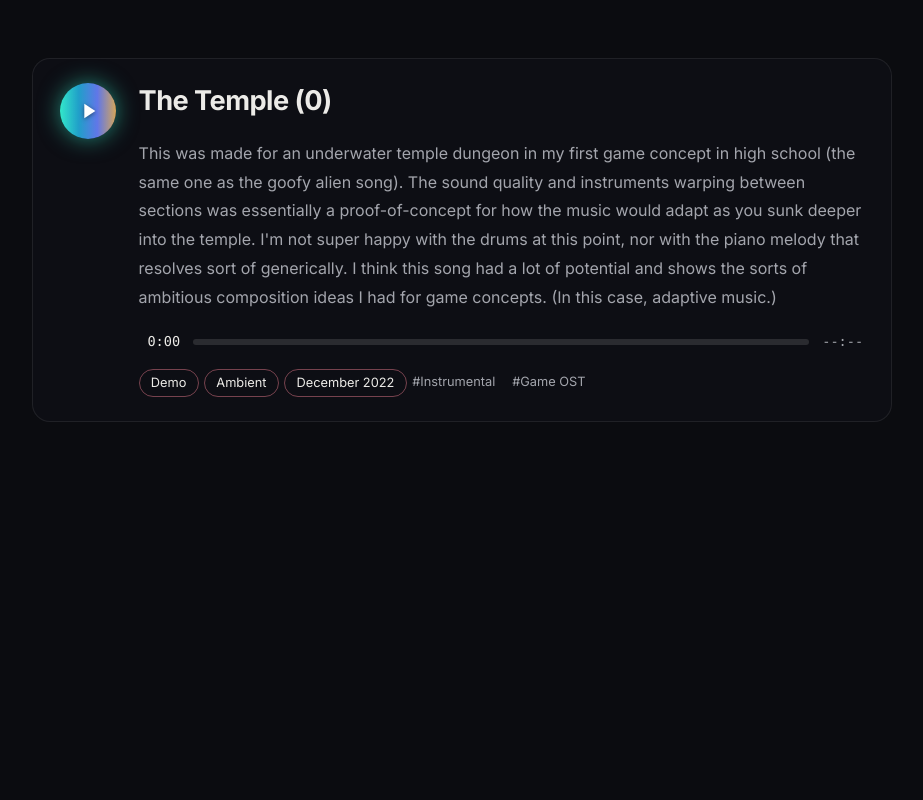
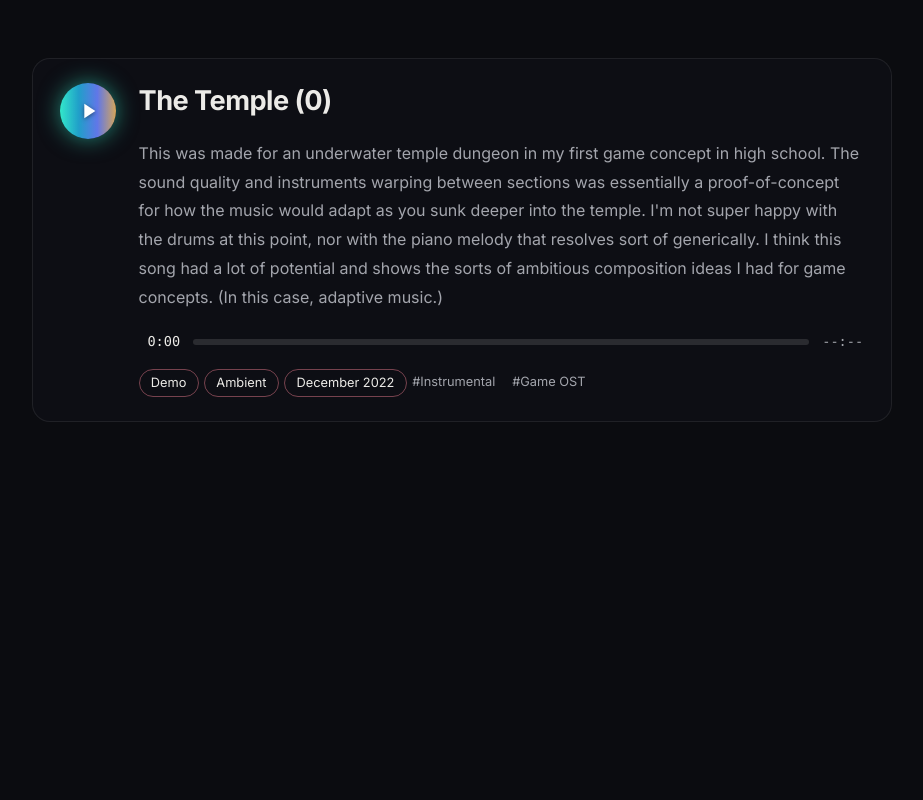
Before and after one commit to drewreed2005/Zciduck, a React (Vite) app: page /music in a window 1280 px wide. Shown: the part 5760-6560 px from the top of the page, without its empty margins (178-1101 px from the left). Built offline with nearby package versions, Linux system fonts and the light colour scheme.

Commit message:
slight changes to track descriptions

```diff
--- a/package.json
+++ b/package.json
@@ -10,6 +10,7 @@
     "preview": "vite preview"
   },
   "dependencies": {
+    "canvas-confetti": "^1.9.4",
     "react": "^19.2.8",
     "react-dom": "^19.2.8",
     "react-router-dom": "^7.18.4"
--- a/src/data/tracks.js
+++ b/src/data/tracks.js
@@ -33,7 +33,7 @@ export const tracks = [
     {
         id: "rainstorm-brainstorm",
         title: "Rainstorm Brainstorm",
-        description: "I always considered this the \"first song\" I ever made, but it's really just the first song I was proud of by the time I finished it. Having access to a real DAW for the first time let me expand beyond the sounds I was stuck with on sheet music composition sites, but also opened to door to some lazy behavior like heavily repeating instrumental sections. All things considered, I think younger me did a pretty good job with this song. Putting a flanger on top of percussion might be an underrated strat.",
+        description: "I always considered this the \"first song\" I ever made, but it's really just the first song I was proud of by the time I finished it. Having access to a real DAW for the first time let me expand beyond the sounds I was stuck with on sheet music composition sites, but also opened to door to some lazy behavior like heavily repeating instrumental sections. All things considered, I think younger me did a pretty good job with this song. Flanging the percussion turned out pretty good.",
         src: "/projects/music/rainstorm-brainstorm.mp3",
         colors: ["#751ec1", "#104cff", "#2fc3dd"],
 
@@ -93,7 +93,7 @@ export const tracks = [
     {
         id: "the-temple",
         title: "The Temple (0)",
-        description: "This was made for an underwater temple dungeon in my first game concept in high school (the same one as the goofy alien song). The sound quality and instruments warping between sections was essentially a proof-of-concept for how the music would adapt as you sunk deeper into the temple. I'm not super happy with the drums at this point, nor with the piano melody that resolves sort of generically. I think this song had a lot of potential and shows the sorts of ambitious composition ideas I had for game concepts. (In this case, adaptive music.)",
+        description: "This was made for an underwater temple dungeon in my first game concept in high school. The sound quality and instruments warping between sections was essentially a proof-of-concept for how the music would adapt as you sunk deeper into the temple. I'm not super happy with the drums at this point, nor with the piano melody that resolves sort of generically. I think this song had a lot of potential and shows the sorts of ambitious composition ideas I had for game concepts. (In this case, adaptive music.)",
         src: "/projects/music/the-temple.mp3",
         colors: ["#33e8ca", "#209fc9", "#6077e8", "#d5a65a"],
 
@@ -123,7 +123,7 @@ export const tracks = [
     {
         id: "goofy-enemy",
         title: "(Battle with a) Goofy Enemy",
-        description: "This song, which I made for a weird alien character in my first game idea from high school, was one of my biggest fluke successes. There were a lot of weird instrumental choices in this one and I think it's kind of a miracle that it sounds as good as (I think) it does. My favorite part is that, at the very end there, you can tell I got to record my guitar with relatively clean audio quality; I haven't managed to achieve that since, and you'll see what I mean if you scroll a little further. Someday, I'll figure the settings out.",
+        description: "This song, which I made for a weird alien character in my first game idea from high school, was one of my biggest fluke successes. There were a lot of weird instrumental choices in this one and I think it's kind of a miracle that it sounds as good as (I think) it does. My favorite part is that, at the very end there, you can tell I got to record my guitar with relatively clean audio quality; I haven't managed to achieve that since (see \"Handshake\"). Someday, I'll figure the settings out.",
         src: "/projects/music/goofy-enemy.mp3",
         colors: ["#67c972", "#fff757", "#e50101"],
 
@@ -168,7 +168,7 @@ export const tracks = [
     {
         id: "i-dont-like-this",
         title: "I Don't Like This",
-        description: "I don't mind this, actually, but it's not great. This was for one of the inciting events of my first game concept; you can glean the event's suspicious/covert tone from the song. This is another song cheapened by the instruments and the amount of dead air, but the violin tremelo in the back was a good decision and I like the pitch bending experimentation with the organ. The melody is nothing of note and I think the piano \"solo\" sounds like it was thrown in to fill fime. (It probably was.)",
+        description: "I don't mind this, actually, but it's not great. This was for one of the inciting events of my first game concept. This is another song cheapened by the instruments and the amount of dead air, but the violin tremelo in the back was a good decision and I like the pitch bending experimentation with the organ. The melody is nothing of note and I think the piano \"solo\" sounds like it was thrown in to fill fime. (It probably was.)",
         src: "/projects/music/i-dont-like-this.mp3",
         colors: ["#51514f", "#765307", "#97ac94"],
 
```
Also changed, not shown: 1 other file (tests, documents, lock files or other folders).
